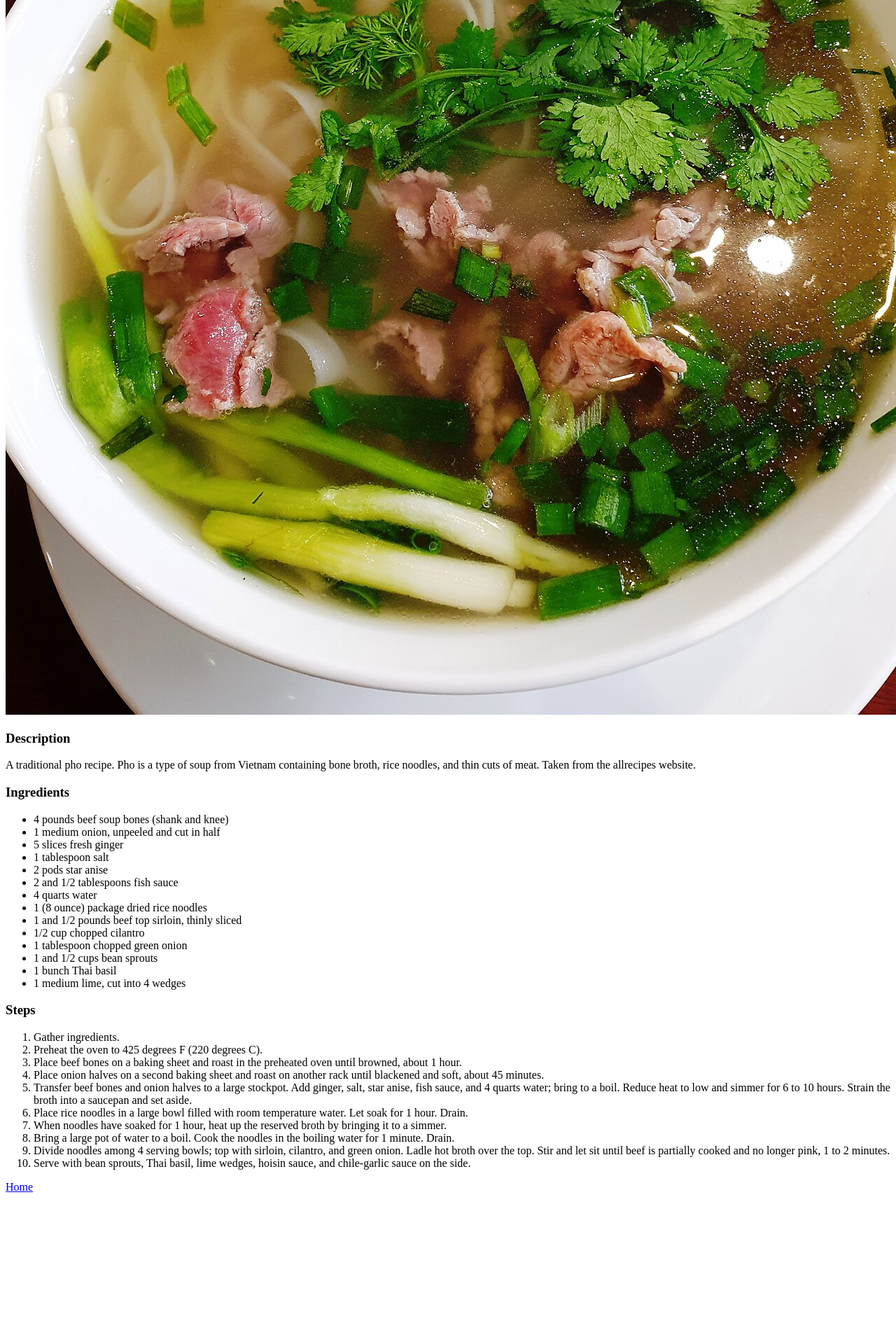
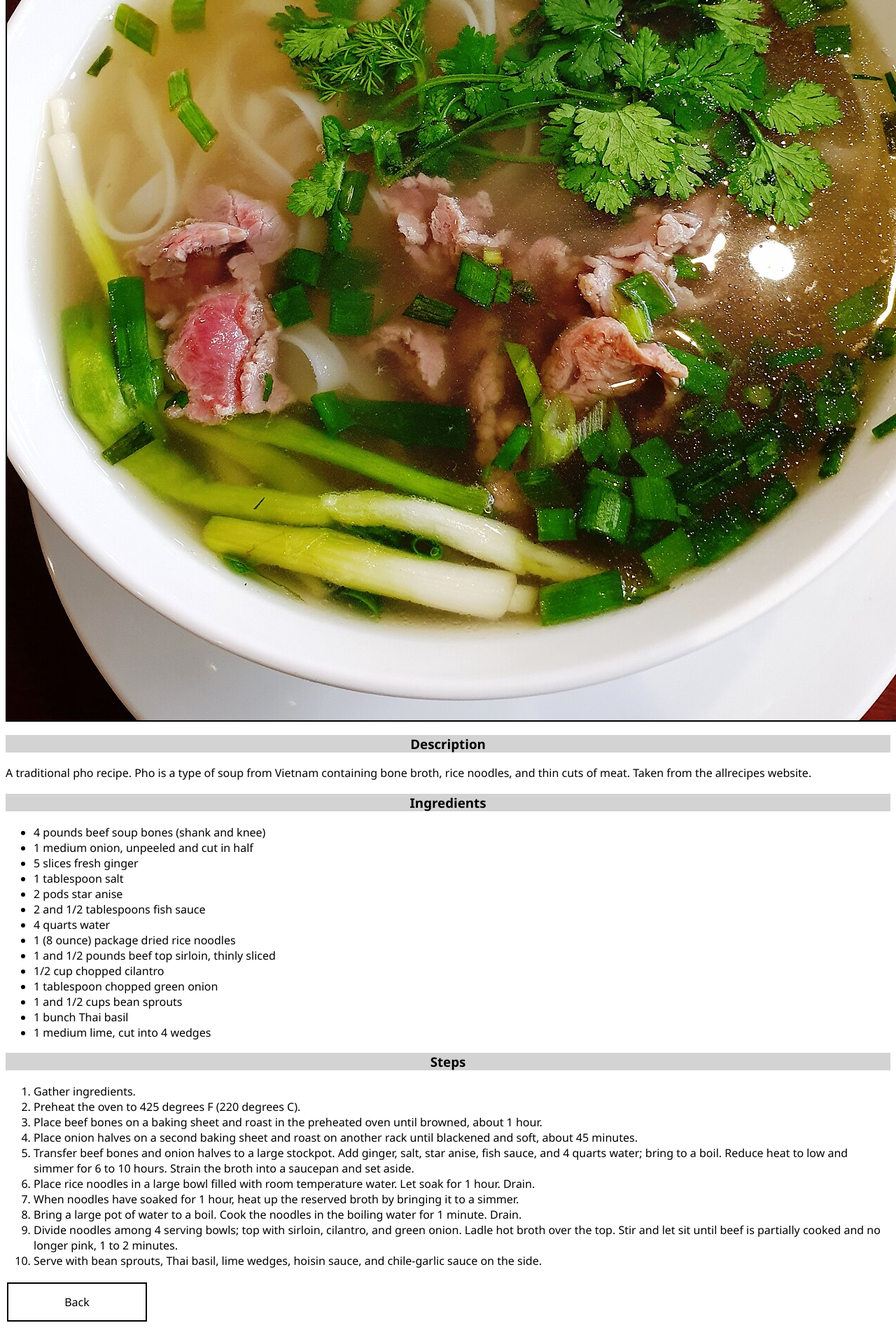
Before and after one commit to reisntea/odin-recipes, a plain HTML site: page recipes/pho.html in a window 1280 px wide. Shown: the part 564-2464 px from the top of the page at 70% size. Before the commit the page ends 2277 px from the top, so only its background shows below. Drawn offline with Linux system fonts and the light colour scheme.

Commit message:
Add styles sheet for webpages
Styled every page with a simple theme and changed all the links to
buttons.

```diff
--- a/recipes/pho.html
+++ b/recipes/pho.html
@@ -4,15 +4,16 @@
     <meta charset="UTF-8">
     <meta name="viewport" content="width=device-width, initial-scale=1.0">
     <title>Pho</title>
+    <link rel="stylesheet" href="../styles.css">
 </head>
 <body>
-    <h1>Pho</h1>
+    <h1 class="heading">Pho</h1>
     <img src="../images/pho.jpg" alt="Yummy pho">
 
-    <h3>Description</h3>
+    <h3 class="small-heading">Description</h3>
     <p>A traditional pho recipe. Pho is a type of soup from Vietnam containing bone broth, rice noodles, and thin cuts of meat. Taken from the allrecipes website.</p>
 
-    <h3>Ingredients</h3>
+    <h3 class="small-heading">Ingredients</h3>
     <ul>
         <li>4 pounds beef soup bones (shank and knee)</li>
         <li>1 medium onion, unpeeled and cut in half</li>
@@ -30,7 +31,7 @@
         <li>1 medium lime, cut into 4 wedges</li>
     </ul>
 
-    <h3>Steps</h3>
+    <h3 class="small-heading">Steps</h3>
     <ol>
         <li>Gather ingredients.</li>
         <li>Preheat the oven to 425 degrees F (220 degrees C).</li>
@@ -43,6 +44,6 @@
         <li>Divide noodles among 4 serving bowls; top with sirloin, cilantro, and green onion. Ladle hot broth over the top. Stir and let sit until beef is partially cooked and no longer pink, 1 to 2 minutes.</li>
         <li>Serve with bean sprouts, Thai basil, lime wedges, hoisin sauce, and chile-garlic sauce on the side.</li>
     </ol>
-    <a href="../index.html">Home</a>
+    <button onclick="window.location='../index.html'">Back</button>
 </body>
 </html>
--- /dev/null
+++ b/styles.css
@@ -0,0 +1,38 @@
+*   {
+    font-family: 'Segoe UI', Tahoma, Geneva, Verdana;
+    box-sizing: border-box;
+
+}
+
+.heading    {
+    text-align: center;
+    background-color: aquamarine;
+}
+
+.small-heading {
+    text-align: center;
+    background-color: lightgray;
+}
+
+button {
+    background-color: white;
+    border: 2px solid;
+    border-color: black;
+    color: black;
+    width: 200px;
+    padding: 15px 32px;
+    text-align: center;
+    text-decoration: none;
+    font-size: 16px;
+    margin: 4px 2px;
+    cursor: pointer;
+
+}
+
+img {
+    border: 2px solid;
+    border-color: black;
+    display: block;
+    margin-left: auto;
+    margin-right: auto;
+}
```
Also changed, not shown: index.html (+5 -6 lines), recipes/spaghetti.html (+6 -5 lines), recipes/white-bread.html (+6 -5 lines).
